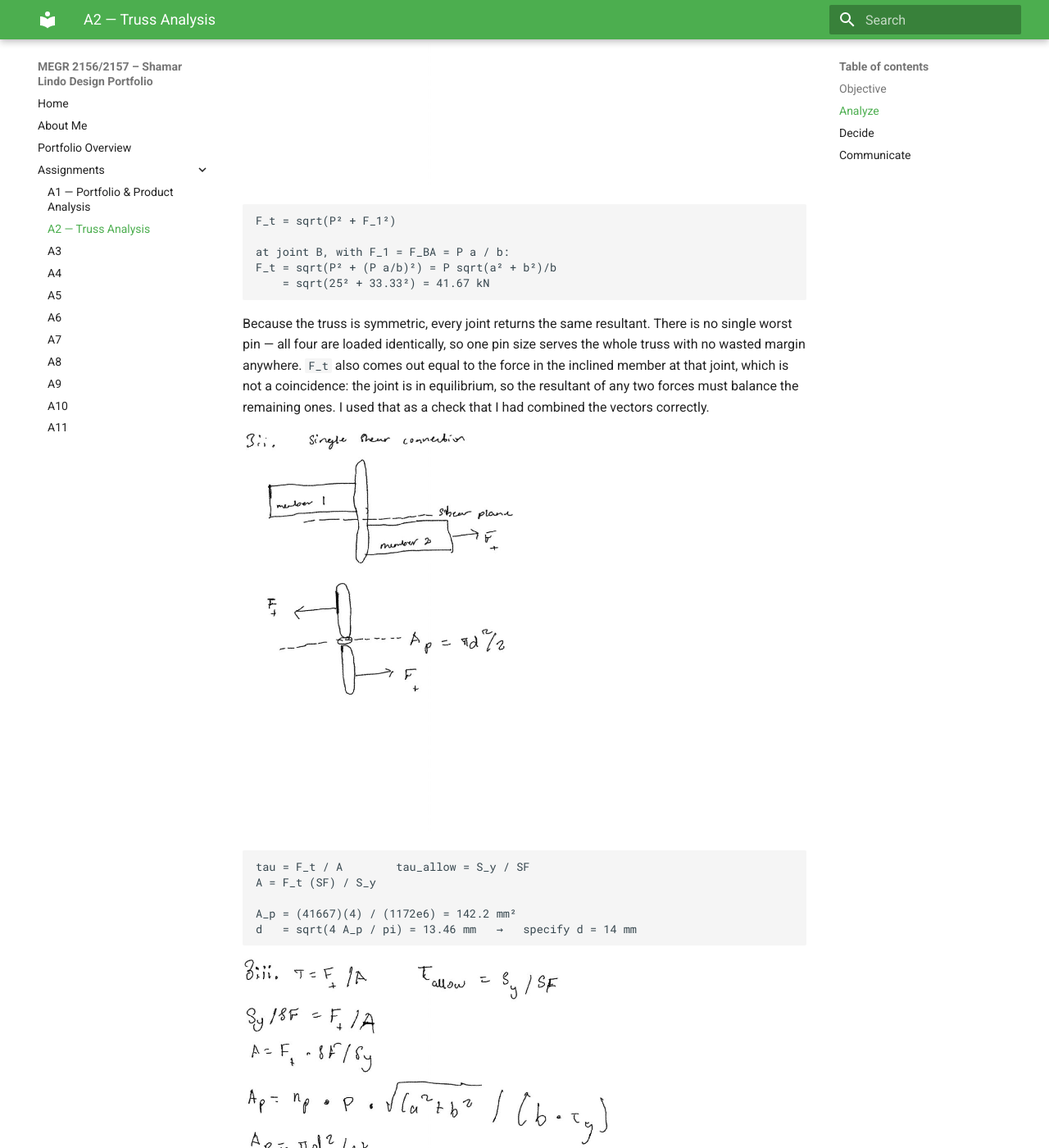
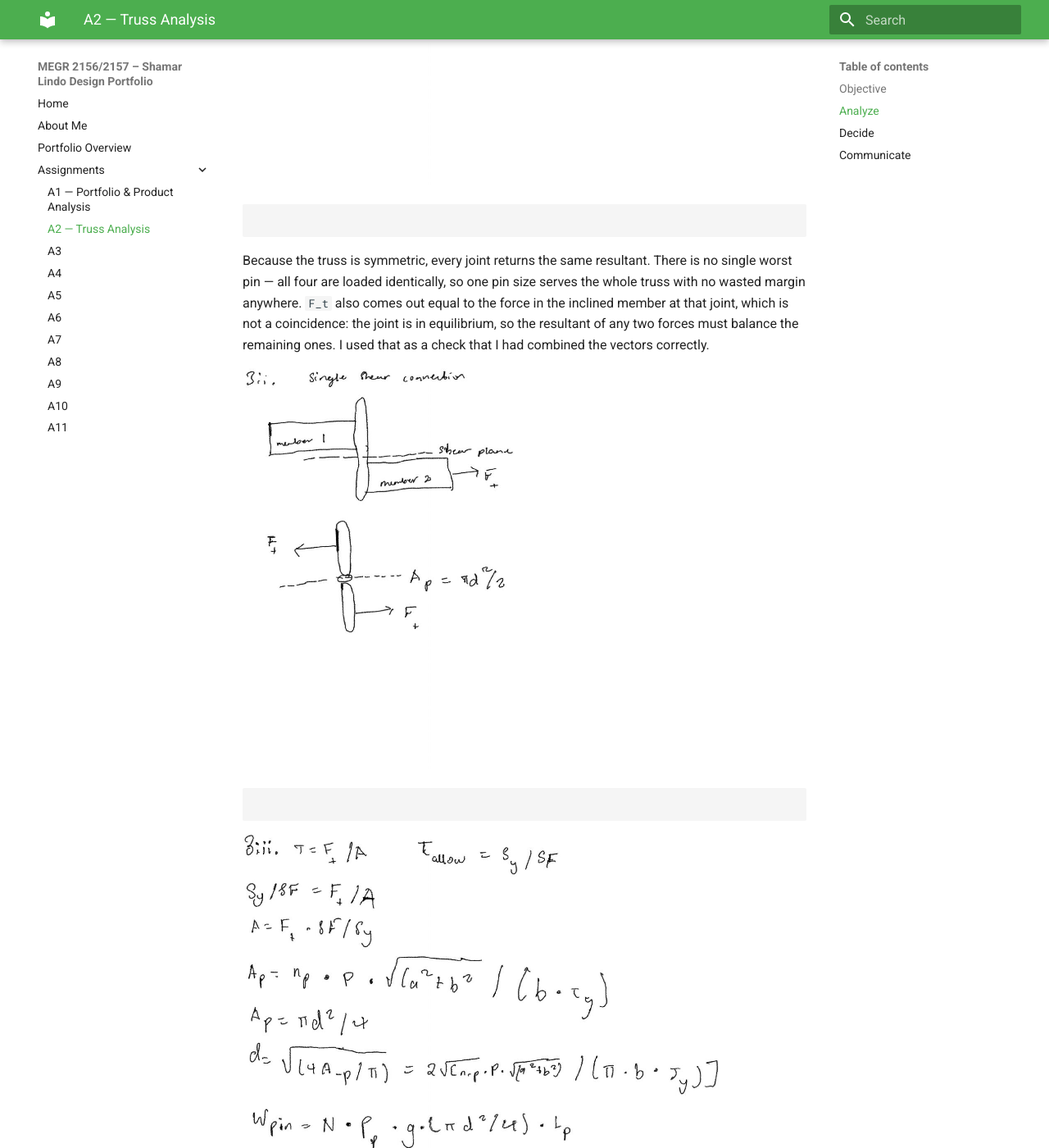
Before and after one commit to shamardlindo1/-megr2157-portfolio, an MkDocs documentation site: the page built from docs/assignments/A02/index.md, in a window 1280 px wide and 1400 px high, scrolled down 7144 px. Shown: the whole window at 82% size. Built offline with MkDocs 1.6.1 and Material for MkDocs 9.7.7, drawn with Linux system fonts in a browser that asks for light colours; some of the changed text lies outside the part shown.

Commit message:
Update index.md

````diff
--- a/docs/assignments/A02/index.md
+++ b/docs/assignments/A02/index.md
@@ -154,11 +154,7 @@ which the handout calls `F_t`.
 ![Deriving the joint resultant F_t from P and F_1](img/p08.jpg)
 
 ```
-F_t = sqrt(P² + F_1²)
 
-at joint B, with F_1 = F_BA = P a / b:
-F_t = sqrt(P² + (P a/b)²) = P sqrt(a² + b²)/b
-    = sqrt(25² + 33.33²) = 41.67 kN
 ```
 
 Because the truss is symmetric, every joint returns the same resultant. There is no
@@ -171,11 +167,7 @@ I had combined the vectors correctly.
 ![My free body diagram of the single shear connection and the pin cut at the shear plane](img/p09.jpg)
 
 ```
-tau = F_t / A        tau_allow = S_y / SF
-A = F_t (SF) / S_y
 
-A_p = (41667)(4) / (1172e6) = 142.2 mm²
-d   = sqrt(4 A_p / pi) = 13.46 mm   →   specify d = 14 mm
 ```
 
 ![Symbolic solution for the required pin area and diameter](img/p10.jpg)
@@ -224,11 +216,7 @@ about 25 %.
 ![Pin masses for the two pin lengths and the combined pin weight](img/p12.jpg)
 
 ```
-A_pin = (pi/4)(0.014)² = 1.539e-4 m²
-50 mm pin: 7695 × 1.539e-4 × 0.050 = 0.0592 kg each
-75 mm pin: 7695 × 1.539e-4 × 0.075 = 0.0888 kg each
 
-m_pins = 2(0.0592) + 2(0.0888) = 0.296 kg     W_pins = 2.91 N
 ```
 
 Total: 14.34 + 0.30 = 14.64 kg = 143.6 N (32.3 lbf).
````
